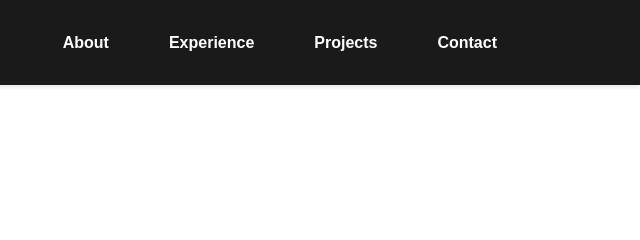
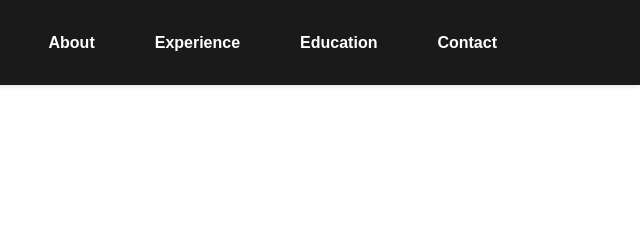
Before and after one commit to revanthsai36/revanthsai27, a plain HTML site: page index.html in a window 1280 px wide. Shown: the top 240 px of the page, 640-1280 px from the left. Drawn offline with Linux system fonts and the light colour scheme.

Commit message:
Update index.html

```diff
--- a/index.html
+++ b/index.html
@@ -12,7 +12,7 @@
     <ul class="nav-links">
       <li><a href="about.html">About</a></li>
       <li><a href="experience">Experience</a></li>
-      <li><a href="projects">Projects</a></li>
+      <li><a href="Education">Education</a></li>
       <li><a href="contact">Contact</a></li>
     </ul>
   </nav>
```
